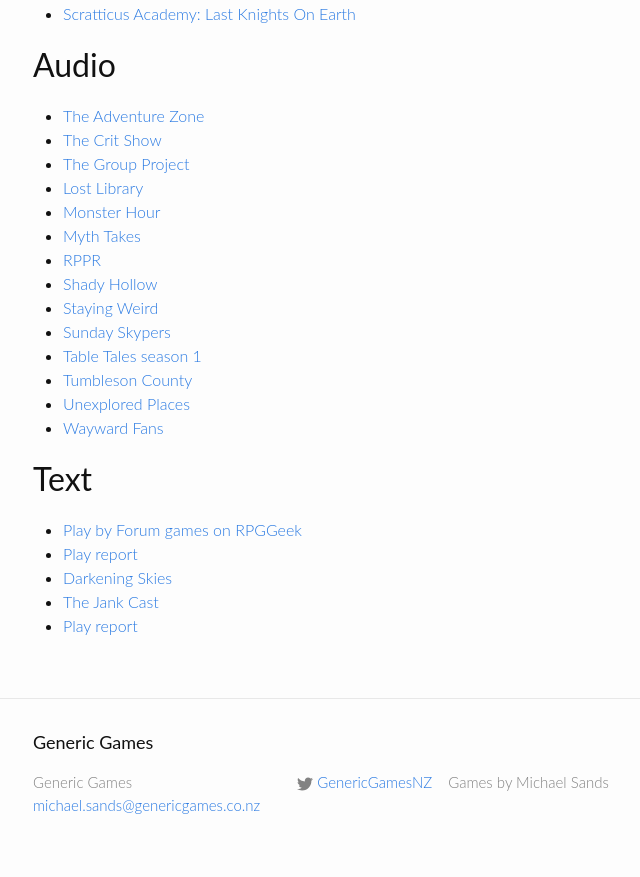
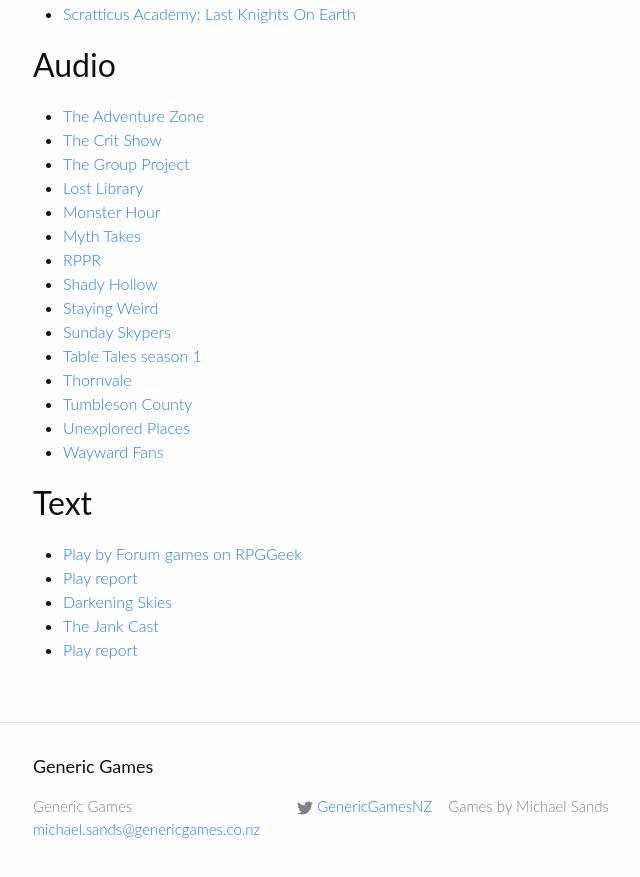
Before and after one commit to michael-sands/generic_games_site, a Jekyll site: the page built from motw_actual_plays.md, in a window 1280 px wide and 900 px high, scrolled down 582 px. Shown: the top 877 px of the window, without its empty margins (237-877 px from the left). Built offline with Jekyll 4.4.1, drawn with Linux system fonts in a browser that asks for light colours.

Commit message:
add Thornvale

```diff
--- a/motw_actual_plays.md
+++ b/motw_actual_plays.md
@@ -36,6 +36,7 @@
 * [Staying Weird](https://soundcloud.com/staying-weird/)
 * [Sunday Skypers](http://sunday-skypers.podbean.com/category/monster-of-the-week/)
 * [Table Tales season 1](https://itunes.apple.com/us/podcast/table-tales/id1338113146?mt=2)
+* [Thornvale](https://anchor.fm/thornvale/)
 * [Tumbleson County](https://soundcloud.com/minionworks/sets/troublesome-times-in-tumbleson)
 * [Unexplored Places](https://unexploredcast.tumblr.com/)
 * [Wayward Fans](http://www.thewaywardfans.com/podcasts/?tag=Monster+of+the+Week)
```
